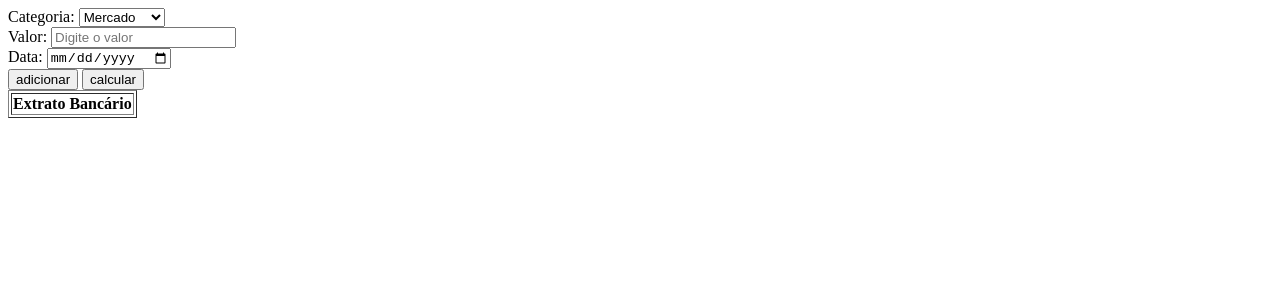
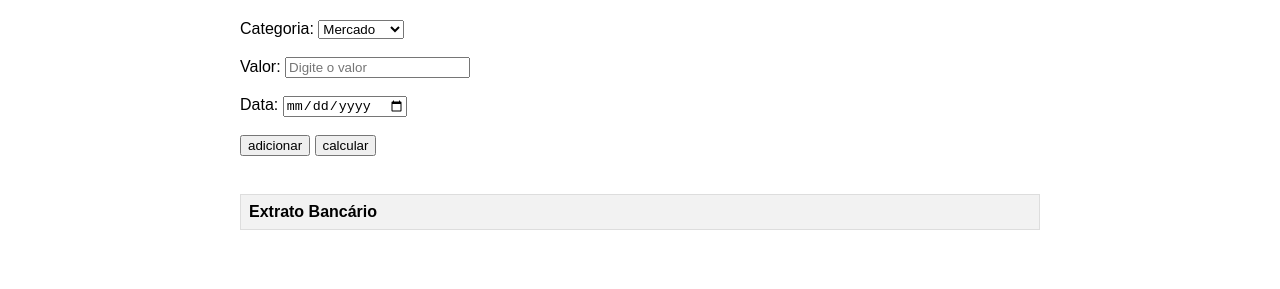
Before and after one commit to https-carlos/extratobank, a plain HTML site: page index.html in a window 1280 px wide. Drawn offline with Linux system fonts and the light colour scheme.

Commit message:
Update index.html

```diff
--- a/index.html
+++ b/index.html
@@ -1,10 +1,30 @@
 <!DOCTYPE html>
 <html lang="pt-br">
 <head>
+    <style>
+        body {
+            font-family: Arial, sans-serif;
+            max-width: 800px;
+            margin: 0 auto;
+            padding: 20px;
+        }
+        table {
+            width: 100%;
+            border-collapse: collapse;
+            margin-top: 20px;
+        }
+        th, td {
+            border: 1px solid #ddd;
+            padding: 8px;
+            text-align: left;
+        }
+        th {
+            background-color: #f2f2f2;
+        }
+    </style>
     <meta charset="UTF-8">
     <meta name="viewport" content="width=device-width, initial-scale=1.0">
     <title>Extrato Bancário</title>
-
 </head>
 <body>
     <form>
@@ -12,27 +32,28 @@
         <select id="categoria" name="categoria">
             <option value="mercado">Mercado</option>
             <option value="transporte">Transporte</option>
-        </select>
-
-        <br>
+        </select><br><br>
 
         <label for="valor">Valor:</label>
         <input type="number" id="valor" name="valor" step="0.01" placeholder="Digite o valor">
-
-        <br>
-
+        <br><br>
         <label for="data">Data:</label>
         <input type="date" id="data" name="data">
 </form>
+<br>
 <button onclick="adicionar()">adicionar</button>
 <button onclick="calcular()">calcular</button>
 <br>
+<br>
 
-<table id="tabela" border="1">
+<table id="tabela">
         <tr>
             <th colspan="3">Extrato Bancário</th>
         </tr>
 </table>
+<br>
+<br>
+<div id="calculos"></div>
 
 
 <script src="./script.js"></script>
```
